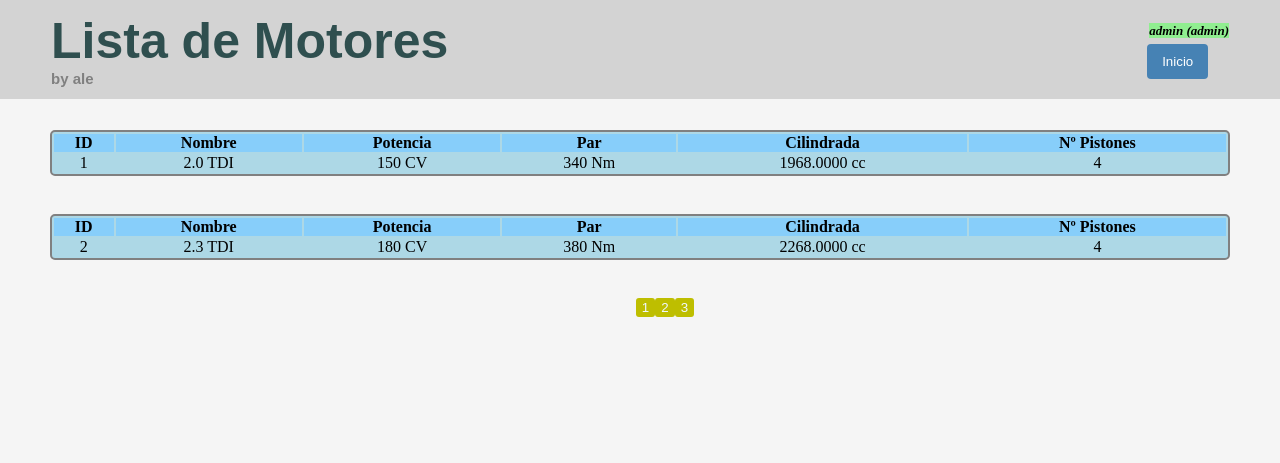
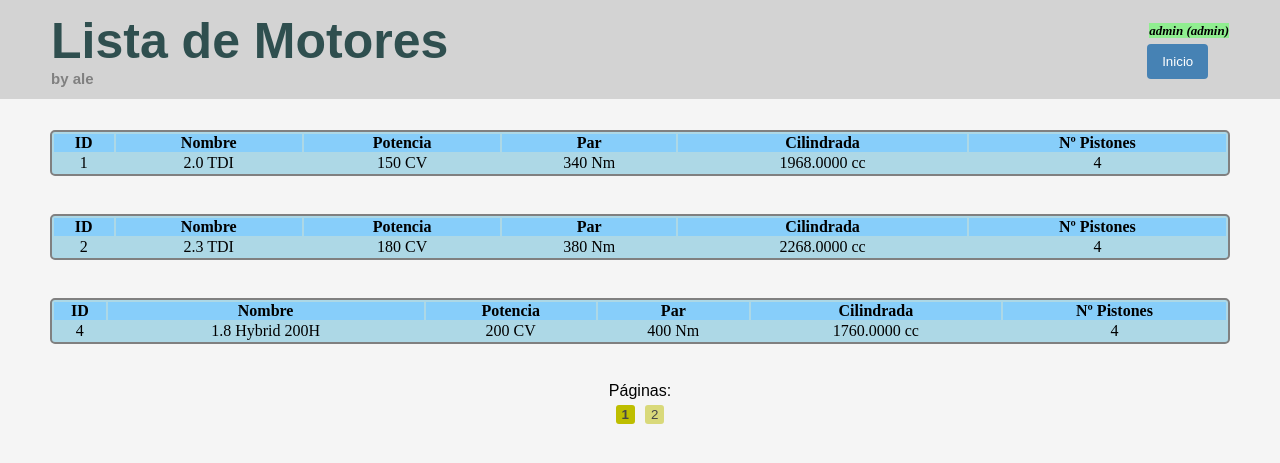
Before and after one commit to alex-ctrl-botardo/autos, a PHP site: page /Motor/listar_motor.php in a window 1280 px wide. Shown: the top 463 px of the page. Run offline with PHP 8.4, Linux system fonts and the light colour scheme; a user stored in the database is signed in; data comes from the database, SQL or seed files in the repository; data that the repository does not hold is empty.

Commit message:
Paginacion bien hecha se supone

```diff
--- a/Motor/listar_motor.php
+++ b/Motor/listar_motor.php
@@ -6,7 +6,7 @@ require_once "../sesion.php";
 $orden = "id_motor";
 
 // PAGINACIÓN
-$por_pag = 2;
+$por_pag = 3;
 $pag_actual = isset($_GET['pag']) ? (int)$_GET['pag'] : 1;
 if ($pag_actual < 1) {
     $pag_actual = 1;
@@ -48,7 +48,7 @@ $resultado_listar_motor = $stmt->get_result();
 <html lang="es">
     <head>
         <meta charset="UTF-8">
-        <title>Listado de Motor</title>
+        <title>Listado de Motores</title>
         <link rel="stylesheet" href="/autos/css/estilos-listas.css">
         <link rel="stylesheet" href="/autos/css/estilos.css">
     </head>
@@ -66,7 +66,7 @@ $resultado_listar_motor = $stmt->get_result();
             </div>
         </div>
 
-        <!-- <div id="contenedor-pag">  -->
+        <div class="contenido-lista">
             <!-- TABLAS -->
             <div class="div-tablas">
                 <?php
@@ -96,14 +96,24 @@ $resultado_listar_motor = $stmt->get_result();
                 <br>
                 <?php endwhile ?>
             </div>
+
+            <!-- Selector de paginas -->
+
             <div class="paginacion">
-            <?php for ($i = 1; $i <= $total_pag; $i++): ?>
-                <button href="?pag=<?= $i ?>" class=" pagina <?= ($i == $pag_actual) ? 'activo' : '' ?>">
-                    <?= $i ?>
-                </button>
-            <?php endfor; ?>
+                <div class="cabecera-pag">
+                    <p>Páginas: </p>
+                </div>
+                <div class="paginas">
+                <?php for ($i = 1; $i <= $total_pag; $i++): ?>
+                    <a href="?pag=<?= $i ?>" >
+                        <button class="pagina <?= ($i == $pag_actual) ? 'activo' : '' ?>">
+                            <?= $i ?>
+                        </button>
+                    </a>
+                <?php endfor; ?>
+                </div>
             </div>
-        <!-- </div>            -->
+        </div>
     </body>
 </html>
 
--- a/css/estilos-listas.css
+++ b/css/estilos-listas.css
@@ -1,10 +1,3 @@
-/* RESET */
-* {
-    margin: 0;
-    padding: 0;
-    box-sizing: border-box;
-}
-
 /* Tabla */
 .div-tablas {
     margin-top: 130px;
@@ -37,20 +30,42 @@
 
     /* Selector de paginas */
     .paginacion {
-        margin-left: 50px;
         display: flex;
+        flex-direction: column;
         justify-content: center;
-        padding-left: 10px;
-        padding-right: 10px;
+        align-items: center;
     }
 
+    .cabecera-pag {
+        cursor: default;
+        width: fit-content;
+        height: fit-content;
+    }
 
+    .cabecera-pag p {
+        font-family:Arial, Helvetica, sans-serif;
+    }
+
+    .paginas {
+        cursor: pointer;
+        display: flex;
+        gap: 0px;
+    }
 
     .paginacion .pagina{
-        background-color: rgb(190, 190, 0);
-        color: aliceblue;
+        background-color: rgb(190, 190, 0, 0.5);
+        color: rgb(70, 70, 70);
         border: none;
         padding: 2px 6px;
         border-radius: 3px;
         cursor: pointer;
+        margin: 5px;
+        width: fit-content;
+        height: fit-content;
     }
+
+    .pagina.activo {
+        background-color: rgb(190, 190, 0);
+        color: rgb(70, 70, 70);
+        font-weight: bold;
+    }
```
Also changed, not shown: css/estilos-formularios.css (+0 -7 lines).
